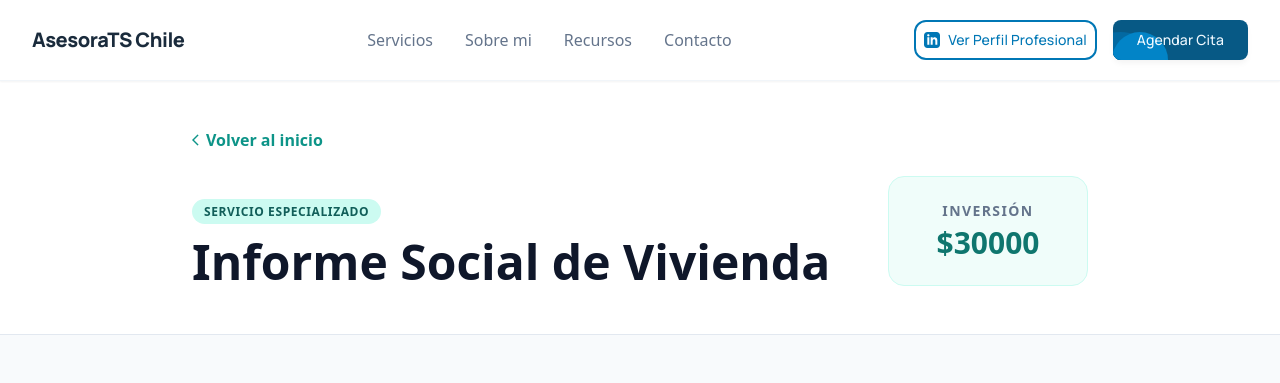
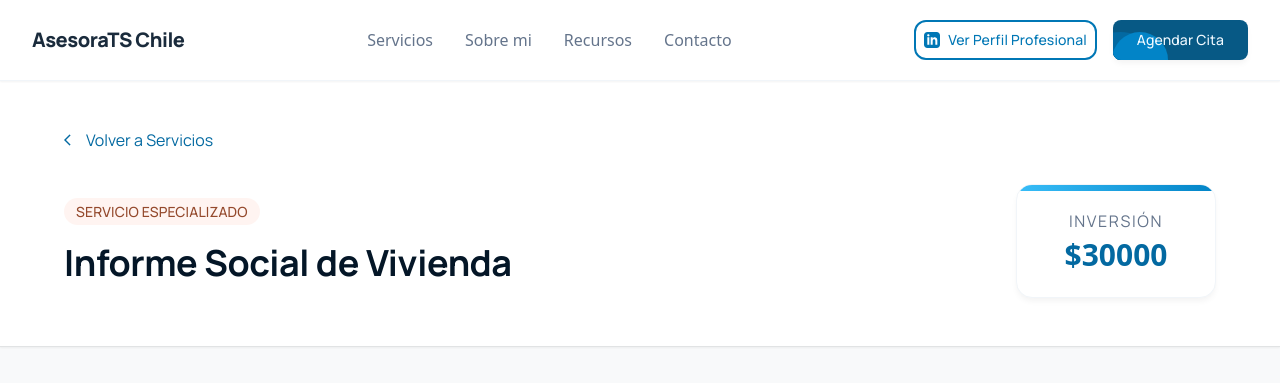
Before and after one commit to j0t4inc0de/asesora-ts, a Django app: page /servicio/1/ in a window 1280 px wide. Shown: the top 383 px of the page. Run offline with Django 5.2, Linux system fonts and the light colour scheme; data comes from the database, SQL or seed files in the repository; some libraries are stand-ins or nearby versions.

Commit message:
mejora visual al template de detalle servicio

```diff
--- a/asesorias/templates/detalle_servicio.html
+++ b/asesorias/templates/detalle_servicio.html
@@ -1,86 +1,101 @@
 {% extends 'base.html' %}
 
 {% block content %}
-<main class="bg-slate-50 min-h-screen pb-24">
-  <header class="bg-white border-b border-slate-200 pt-32 pb-12 px-4">
-    <div class="max-w-4xl mx-auto">
-      <a href="{% url 'home' %}#seccion-servicios" class="inline-flex items-center text-teal-600 font-semibold mb-6 hover:gap-2 transition-all group">
-        <span class="material-symbols-outlined text-sm">arrow_back_ios</span>
-        Volver al inicio
+<main class="bg-surface min-h-screen pb-24">
+  <header class="bg-white border-b border-surface-variant pt-32 pb-12 px-4 shadow-sm relative overflow-hidden">
+    <div class="absolute inset-0 bg-gradient-to-tr from-sky-50/50 to-secondary-fixed/20 -z-10"></div>
+    <div class="max-w-6xl mx-auto">
+      <a href="{% url 'home' %}#seccion-servicios" class="inline-flex items-center font-label-md text-sky-700 hover:text-sky-500 mb-8 transition-colors group">
+        <span class="material-symbols-outlined text-sm mr-2 transition-transform group-hover:-translate-x-1">arrow_back_ios</span>
+        Volver a Servicios
       </a>
 
-      <div class="flex flex-col md:flex-row md:items-end justify-between gap-6">
-        <div>
-          <span class="bg-teal-100 text-teal-800 text-xs font-bold px-3 py-1 rounded-full uppercase tracking-wider">
+      <div class="flex flex-col md:flex-row md:items-center justify-between gap-8">
+        <div class="max-w-3xl">
+          <span class="font-label-md text-label-md text-secondary tracking-widest uppercase bg-secondary-fixed/30 inline-block w-max px-3 py-1 rounded-full mb-4">
             Servicio Especializado
           </span>
-          <h1 class="text-4xl md:text-5xl font-bold text-slate-900 mt-4 leading-tight">
+          <h1 class="font-h2 text-h2 text-primary leading-tight">
             {{ servicio.nombre }}
           </h1>
         </div>
-        <div class="bg-teal-50 p-6 rounded-2xl border border-teal-100 text-center min-w-[200px]">
-          <p class="text-slate-500 text-sm uppercase font-bold tracking-widest mb-1">Inversión</p>
-          <p class="text-3xl font-bold text-teal-700">${{ servicio.precio }}</p>
+        <div class="bg-white p-6 rounded-2xl shadow-ambient-low border border-slate-100 text-center min-w-[200px] flex-shrink-0 relative overflow-hidden group">
+          <div class="absolute top-0 left-0 w-full h-1.5 bg-gradient-to-r from-sky-400 to-sky-600"></div>
+          <p class="font-label-md text-slate-500 uppercase tracking-widest mb-1">Inversión</p>
+          <p class="text-3xl font-bold text-sky-700">${{ servicio.precio }}</p>
         </div>
       </div>
     </div>
   </header>
 
-  <section class="max-w-4xl mx-auto px-4 mt-12">
-    <div class="grid grid-cols-1 lg:grid-cols-3 gap-12">
+  <section class="max-w-6xl mx-auto px-4 mt-12">
+    <div class="grid grid-cols-1 lg:grid-cols-12 gap-12">
 
-      <div class="lg:col-span-2 space-y-12">
-        <article class="prose prose-slate prose-teal max-w-none">
-          <h2 class="text-2xl font-bold text-slate-800 flex items-center gap-2">
-            <span class="material-symbols-outlined text-teal-500">info</span>
+      <!-- Contenido Principal -->
+      <div class="lg:col-span-8 space-y-12">
+        <article class="bg-white rounded-[2rem] p-8 md:p-10 shadow-ambient-low border border-slate-100">
+          <h2 class="font-h3 text-h3 text-primary mb-6 flex items-center gap-3">
+            <span class="material-symbols-outlined text-sky-600 bg-sky-50 p-2 rounded-xl">info</span>
             ¿En qué consiste este servicio?
           </h2>
-          <p class="text-slate-600 leading-relaxed text-lg">
+          <p class="font-body-lg text-body-lg text-on-surface-variant mb-6">
             {{ servicio.descripcion }}
           </p>
 
-          <div class="mt-6 text-slate-600 space-y-4">
+          <div class="mt-8 pt-8 border-t border-slate-100 font-body-md text-on-surface-variant space-y-4 prose-p:leading-relaxed">
             {{ servicio.contenido_detallado|default:"Este servicio se realiza bajo estrictos estándares éticos, asegurando la confidencialidad y el rigor técnico necesario para cada caso particular."|linebreaks }}
           </div>
         </article>
 
-        <aside class="bg-white rounded-3xl p-8 shadow-sm border border-slate-200">
-          <h3 class="text-xl font-bold text-slate-800 mb-6 flex items-center gap-2">
-            <span class="material-symbols-outlined text-teal-500">library_books</span>
+        <aside class="bg-white rounded-[2rem] p-8 shadow-ambient-low border border-slate-100">
+          <h3 class="font-h3 text-xl text-primary mb-6 flex items-center gap-3">
+            <span class="material-symbols-outlined text-secondary bg-secondary-fixed/30 p-2 rounded-xl">library_books</span>
             Fuentes y Marco Legal
           </h3>
           <ul class="space-y-4">
-            <li class="flex gap-4 p-4 rounded-xl hover:bg-slate-50 transition-colors border border-transparent hover:border-slate-100">
-              <span class="material-symbols-outlined text-slate-400">link</span>
+            <li class="flex gap-4 p-5 rounded-2xl bg-slate-50 border border-slate-100 hover:border-sky-200 hover:bg-sky-50 transition-colors group">
+              <span class="material-symbols-outlined text-slate-400 group-hover:text-sky-500 transition-colors">link</span>
               <div>
-                <p class="font-bold text-slate-700">Ley N° 20.285 sobre Acceso a la Información</p>
-                <p class="text-sm text-slate-500 mb-2">Base legal para la gestión de antecedentes sociales en Chile.</p>
-                <a href="https://www.bcn.cl/leychile" target="_blank" class="text-teal-600 text-sm font-bold hover:underline">Ver fuente oficial en BCN →</a>
+                <p class="font-bold text-slate-800">Ley N° 20.285 sobre Acceso a la Información</p>
+                <p class="font-caption text-caption text-slate-500 mb-2 mt-1">Base legal para la gestión de antecedentes sociales en Chile.</p>
+                <a href="https://www.bcn.cl/leychile" target="_blank" class="text-sky-600 text-sm font-bold inline-flex items-center hover:text-sky-800 transition-colors">
+                  Ver fuente oficial en BCN
+                  <span class="material-symbols-outlined text-sm ml-1">arrow_forward</span>
+                </a>
               </div>
             </li>
           </ul>
         </aside>
       </div>
 
-      <div class="space-y-6">
-        <div class="bg-teal-900 rounded-3xl p-8 text-white shadow-xl sticky top-32">
-          <h3 class="text-xl font-bold mb-4">¿Necesitas esta asesoría?</h3>
-          <p class="text-teal-100 text-sm mb-8 leading-relaxed">
+      <!-- Tarjeta Flotante (Sticky) de Agendamiento -->
+      <div class="lg:col-span-4">
+        <div class="bg-sky-900 rounded-[2rem] p-8 text-white shadow-ambient-high sticky top-32 relative overflow-hidden group">
+          <div class="absolute inset-0 bg-[url('https://images.unsplash.com/photo-1555448248-2571daf6344b?auto=format&amp;fit=crop&amp;w=800&amp;q=80')] opacity-10 mix-blend-overlay"></div>
+          <div class="relative z-10">
+            <h3 class="font-h3 text-2xl text-white mb-4">¿Necesitas esta asesoría?</h3>
+            <p class="font-body-md text-primary-fixed mb-8">
             Reserva tu cupo hoy mismo para una atención personalizada y profesional.
           </p>
 
-          <a href="{% url 'home' %}#seccion-reserva" class="block w-full bg-teal-400 hover:bg-teal-300 text-teal-950 font-bold py-4 rounded-xl text-center transition-all shadow-lg active:scale-95">
+            <a href="{% url 'home' %}#seccion-reserva" class="relative font-label-md text-label-md bg-secondary text-white px-8 py-4 rounded-xl hover:bg-secondary/90 transition-colors shadow-ambient-low flex items-center justify-center gap-2 w-full mb-8">
               Agendar Ahora
+              <span class="material-symbols-outlined text-sm">calendar_month</span>
             </a>
 
-          <div class="mt-8 pt-8 border-t border-teal-800 space-y-4">
-            <div class="flex items-center gap-3 text-sm text-teal-200">
-              <span class="material-symbols-outlined text-teal-400">verified_user</span>
+            <div class="pt-6 border-t border-sky-800/50 space-y-4">
+              <div class="flex items-center gap-3 font-caption text-primary-fixed">
+                <div class="bg-white/10 p-1.5 rounded-lg text-white">
+                  <span class="material-symbols-outlined text-sm">lock</span>
+                </div>
                 Secreto Profesional
               </div>
-            <div class="flex items-center gap-3 text-sm text-teal-200">
-              <span class="material-symbols-outlined text-teal-400">schedule</span>
+              <div class="flex items-center gap-3 font-caption text-primary-fixed">
+                <div class="bg-white/10 p-1.5 rounded-lg text-white">
+                  <span class="material-symbols-outlined text-sm">schedule</span>
+                </div>
                 Atención en 24-48 hrs
+              </div>
             </div>
           </div>
         </div>
```
Lines whose indentation alone changed are shown as unchanged.
